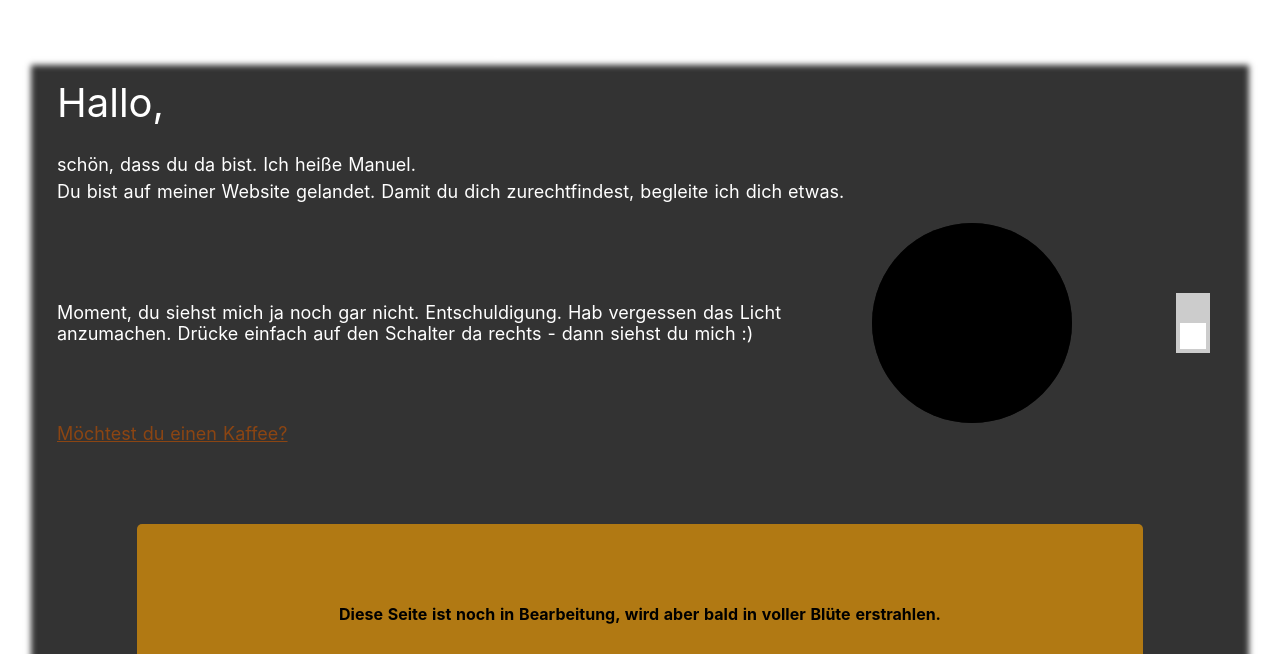
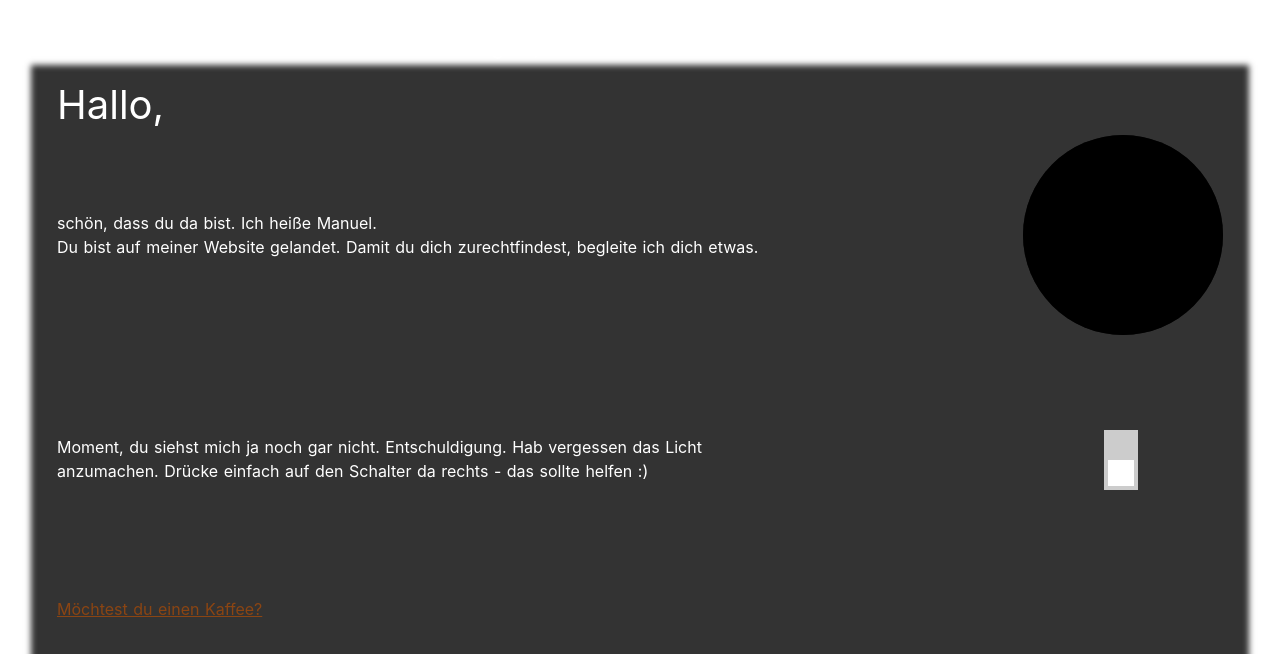
Before and after one commit to bassdman/my-website, a Nuxt app: page / in a window 1280 px wide. Shown: the part 646-1300 px from the top of the page. Built offline with nearby package versions, Linux system fonts and the light colour scheme.

Commit message:
index aufgeräumt

```diff
--- a/pages/index.vue
+++ b/pages/index.vue
@@ -2,61 +2,37 @@
   <div class="home">
     <div class="content" id="content">
       <div
-        class="name pretext"
+        class="name pretext totalWidth alignCenter"
         v-bind:style="{'background-color':'rgba(0,0,0,'+headerOpacity+')'}"
       >Manuel Gelsen</div>
       <div
-        class="description pretext"
+        class="description pretext totalWidth alignCenter"
         v-bind:style="{'background-color':'rgba(0,0,0,'+headerOpacity+')'}"
       >Webdesigner, Querdenker und noch vieles mehr</div>
 
-      <div class="welcome">
-        <p class="welcomeHeader">Hallo,</p>
-        <p>
+      <p class="hello totalWidth">Hallo,</p>
+      <p class="helloText width50">
         schön, dass du da bist. Ich heiße Manuel.
         <br />Du bist auf meiner Website gelandet. Damit du dich zurechtfindest, begleite ich dich etwas.
       </p>
-        <div class="col3">
-          <span>
+      <div
+        class="bildich"
+        v-bind:class="{flicker:$store.state.content.flicker, displayNone:!$store.state.content.flicker}"
+      ></div>
+      <div class="bildichUmrandung" v-bind:class="{displayNone:$store.state.content.flicker}"></div>
+
+
+      <p class="lichtantext distanceTop width50">
         Moment, du siehst mich ja noch gar nicht. Entschuldigung. Hab vergessen das Licht
-            <br />anzumachen. Drücke einfach auf den Schalter da rechts - dann siehst du mich :)
-          </span>
-          <div class="bildich" v-bind:class="{flicker:$store.state.content.flicker, displayNone:!$store.state.content.flicker}"></div>
-          <div class="bildichUmrandung" v-bind:class="{displayNone:$store.state.content.flicker}"></div>
-          <span class="lightbulb">
+        <br />anzumachen. Drücke einfach auf den Schalter da rechts - das sollte helfen :)
+      </p>
+      <span class="lightbulb distanceTop">
         <Lichtschalter v-on:active="$store.commit('content/flicker', $event);"></Lichtschalter>
       </span>
-        </div>
+
+
+      <div class="kaffeeblock distanceTop totalWidth">
         <nuxt-link to="/kaffee" class="kaffee">Möchtest du einen Kaffee?</nuxt-link>
-      </div>
-      <div v-if="false">
-        <div>So bekämpfen Sie Gelsen in Haus und Garten</div>
-        <div>
-          Natürliche Hausmittel gegen Gelsen
-          <a
-            href="https://www.garten-haus.at/aktuelles/2018/07/natuerliche-hausmittel-gegen-gelsen.html"
-          ></a>
-        </div>
-        <div>
-          Hilfreich: Die besten Hausmittel gegen Gelsen und Gelsenstiche ...
-          <a
-            href="https://www.gesundheitstrends.com/a/.../was-hilft-gegen-gelsen-22387"
-          ></a>
-        </div>
-        <div>
-          5 Tipps gegen Gelsen
-          <a href="https://www.gesund.at/beauty/5-mittel-gegen-gelsen/"></a>
-        </div>
-        <div>
-          Die besten 15 Anti-Gelsen-Tipps
-          <a href="Die 15 besten Anti-Gelsen-Tipps"></a>
-        </div>
-        <div>
-          So helfen Tomaten gegen Gelsen: Vier Anti-Gelsen-Hausmittel
-          <a
-            href="www.weekend.at/lifestyle/so-helfen-tomaten...gelsen...gelsen-hausmittel/2.172.769"
-          ></a>
-        </div>
       </div>
       <div
         class="imAufbau"
@@ -77,7 +53,7 @@ export default {
   components: {
     Lichtschalter
   },
-  beforeRouteLeave (to, from, next) {
+  beforeRouteLeave(to, from, next) {
     this.blockRouteEvent = true;
     next();
   },
@@ -89,10 +65,10 @@ export default {
   },
   created() {
     this.blockRouteEvent = false;
-    this.$store.commit('background/setSrc', require('~/assets/berge.jpg'));
-    this.$store.commit('header/show', false);
-    this.$store.commit('header/pagename', '');
-    this.$store.commit('background/figcaption', `Hintergrund: Privates Photo`);
+    this.$store.commit("background/setSrc", require("~/assets/berge.jpg"));
+    this.$store.commit("header/show", false);
+    this.$store.commit("header/pagename", "");
+    this.$store.commit("background/figcaption", `Hintergrund: Privates Photo`);
 
     if (!process.client) return 0;
 
@@ -111,12 +87,11 @@ export default {
     }
 
     const self = this;
-    self.$store.commit('header/opacity', getHeaderOpacity());
+    self.$store.commit("header/opacity", getHeaderOpacity());
     document.body.onscroll = function(e) {
-      if(self.blockRouteEvent)
-        return;
-      self.$store.commit('header/opacity', getHeaderOpacity());
-      self.$store.commit('header/show', getHeaderOpacity() > 0);
+      if (self.blockRouteEvent) return;
+      self.$store.commit("header/opacity", getHeaderOpacity());
+      self.$store.commit("header/show", getHeaderOpacity() > 0);
     };
   },
   head() {
@@ -138,8 +113,12 @@ export default {
 </script>
 
 <style scoped>
+.distanceTop {
+  margin-top: 100px;
+}
 p {
   line-height: 1.5em;
+  color: white;
 }
 .imAufbau {
   padding: 5em;
@@ -152,26 +131,17 @@ p {
 
 .content {
   background: rgba(0, 0, 0, 0.8);
+  color: white;
   box-shadow: 0 0 6px 9px rgba(0, 0, 0, 0.8);
   margin-top: 90vh;
   padding: 0px 1em 1em 1em;
+  display: flex;
+  flex-wrap: wrap;
   min-height: 100vh;
   border: 1px solid transparent; /*notwendig wg. eines bugs in chrome. ja, richtig gehört: chrome.*/
 }
 
-.background {
-  background: url(/images/berge.jpg);
-  min-height: 100vh;
-  top: 0px;
-  right: 0px;
-  filter: grayscale(1);
-  left: 0px;
-  position: fixed;
-  z-index: -1;
-}
-
 .pretext {
-  color: white;
   text-align: center;
   position: sticky;
   top: 56px;
@@ -182,11 +152,14 @@ p {
   font-size: 48px;
   font-weight: bold;
   position: sticky;
+  flex: 1 100%;
   top: 0px;
 }
 
 .description {
   font-size: 20px;
+  flex: 1 100%;
+  margin-top: -40px;
 }
 
 .kaffee {
@@ -200,9 +173,12 @@ p {
   margin-top: 15px;
 }
 
-.welcomeHeader {
+.hello {
   font-size: 40px;
   margin: 0px;
+}
+.helloText{
+  align-self: center;
 }
 
 .home {
@@ -210,17 +186,21 @@ p {
   margin: auto;
 }
 
-.col3 {
+.lichtan {
   display: flex;
   flex-direction: row;
-  justify-content: space-between;
-  align-items:center;
+  flex-wrap: wrap;
+  justify-content: center;
+  align-items: center;
 }
 
 .lightbulb {
+  margin-right: 50px;
+  margin-top: 86px;
   transform: rotate(-90deg);
 }
-.bildich,.bildichUmrandung {
+.bildich,
+.bildichUmrandung {
   width: 200px;
   height: 200px;
   border-radius: 200px;
@@ -229,14 +209,25 @@ p {
 .bildich {
   background: url("~assets/ich1.jpg");
   background-size: cover;
-  display:block;
+  display: block;
 }
-.bildichUmrandung{
+.bildichUmrandung {
   background: black;
 }
 
 .displayNone {
   display: none;
+}
+
+.totalWidth {
+  flex: 1 100%;
+}
+.width50 {
+  flex: 1 50%;
+}
+
+.alignCenter{
+  text-align:center;
 }
 
 .flicker {
@@ -293,5 +284,4 @@ p {
     opacity: 1;
   }
 }
-
 </style>
```
Lines whose indentation alone changed are shown as unchanged.
